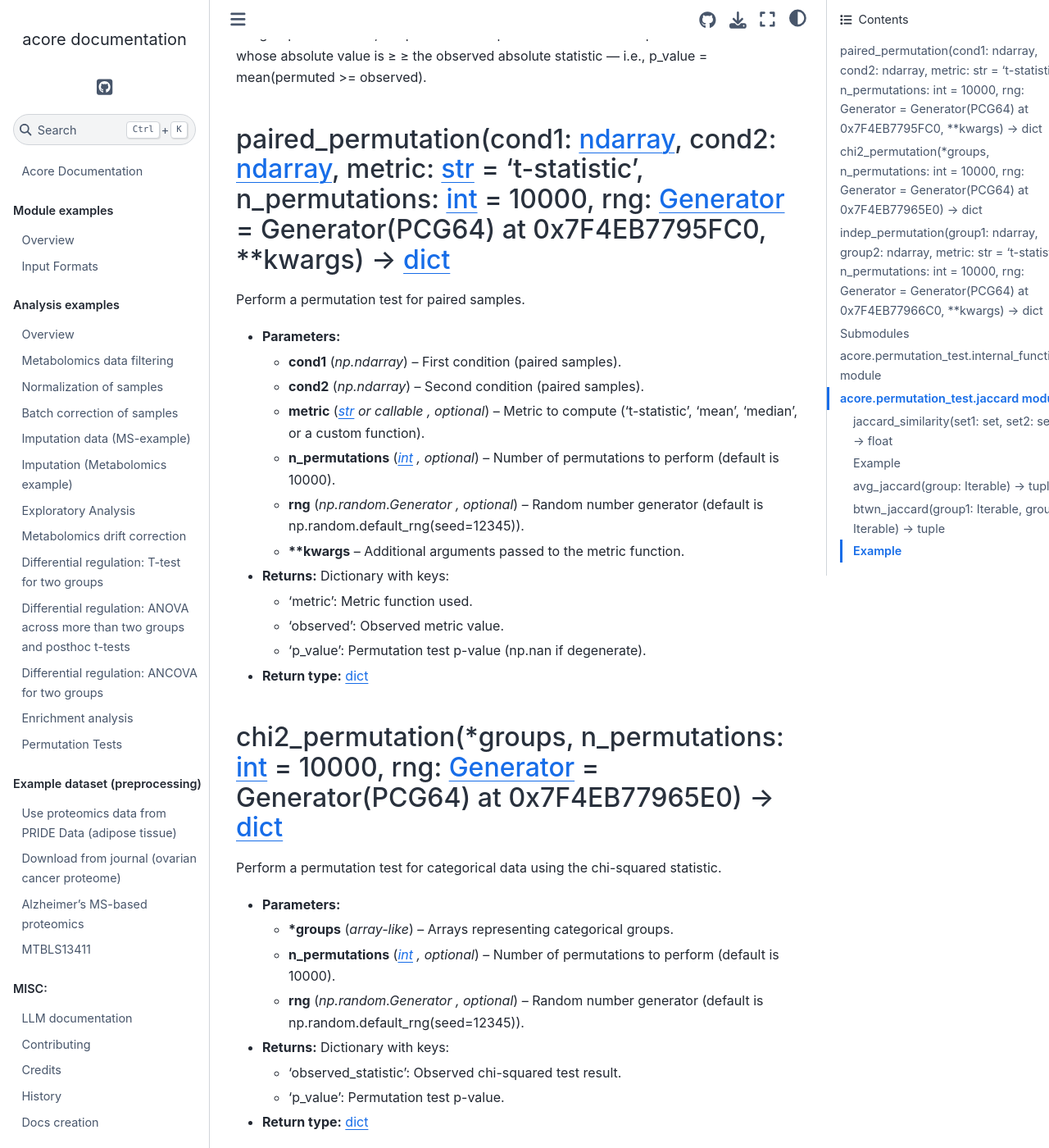
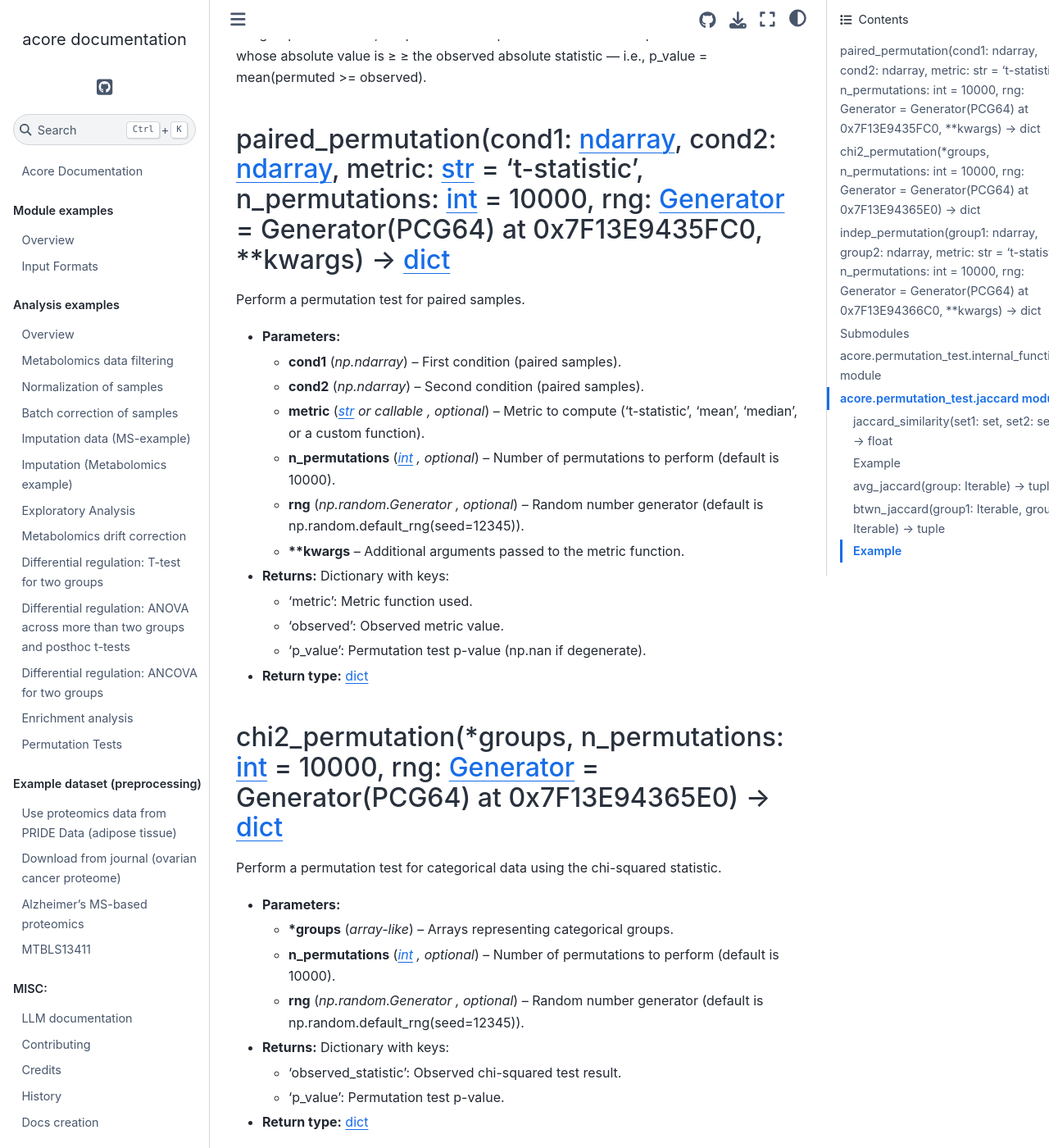
Before and after one commit to Multiomics-Analytics-Group/acore, a Sphinx documentation site: the page built from docs/markdown_ref/acore.permutation_test.md, in a window 1280 px wide and 1400 px high, scrolled down 1022 px. Shown: the whole window at 82% size. Built offline with Sphinx 7.4.7 and the Sphinx Book theme 1.1.4, drawn with Linux system fonts in a browser that asks for light colours; pages that are not in the unit, such as notebooks, are missing from menus; a script that is not in the unit is left out; some of the changed text lies outside the part shown.

Commit message:
docs: update markdown reference

```diff
--- a/docs/markdown_ref/acore.permutation_test.md
+++ b/docs/markdown_ref/acore.permutation_test.md
@@ -40,7 +40,7 @@ groups. In all three, the p-value is computed as the fraction of permuted statis
 absolute value is ≥ ≥ the observed absolute statistic — i.e., p_value = mean(permuted >=
 observed).
 
-### paired_permutation(cond1: [ndarray](https://numpy.org/doc/stable/reference/generated/numpy.ndarray.html#numpy.ndarray), cond2: [ndarray](https://numpy.org/doc/stable/reference/generated/numpy.ndarray.html#numpy.ndarray), metric: [str](https://docs.python.org/3/library/stdtypes.html#str) = 't-statistic', n_permutations: [int](https://docs.python.org/3/library/functions.html#int) = 10000, rng: [Generator](https://numpy.org/doc/stable/reference/random/generator.html#numpy.random.Generator) = Generator(PCG64) at 0x7F4EB7795FC0, \*\*kwargs) → [dict](https://docs.python.org/3/library/stdtypes.html#dict)
+### paired_permutation(cond1: [ndarray](https://numpy.org/doc/stable/reference/generated/numpy.ndarray.html#numpy.ndarray), cond2: [ndarray](https://numpy.org/doc/stable/reference/generated/numpy.ndarray.html#numpy.ndarray), metric: [str](https://docs.python.org/3/library/stdtypes.html#str) = 't-statistic', n_permutations: [int](https://docs.python.org/3/library/functions.html#int) = 10000, rng: [Generator](https://numpy.org/doc/stable/reference/random/generator.html#numpy.random.Generator) = Generator(PCG64) at 0x7F13E9435FC0, \*\*kwargs) → [dict](https://docs.python.org/3/library/stdtypes.html#dict)
 
 Perform a permutation test for paired samples.
 
@@ -59,7 +59,7 @@ Perform a permutation test for paired samples.
 * **Return type:**
   [dict](https://docs.python.org/3/library/stdtypes.html#dict)
 
-### chi2_permutation(\*groups, n_permutations: [int](https://docs.python.org/3/library/functions.html#int) = 10000, rng: [Generator](https://numpy.org/doc/stable/reference/random/generator.html#numpy.random.Generator) = Generator(PCG64) at 0x7F4EB77965E0) → [dict](https://docs.python.org/3/library/stdtypes.html#dict)
+### chi2_permutation(\*groups, n_permutations: [int](https://docs.python.org/3/library/functions.html#int) = 10000, rng: [Generator](https://numpy.org/doc/stable/reference/random/generator.html#numpy.random.Generator) = Generator(PCG64) at 0x7F13E94365E0) → [dict](https://docs.python.org/3/library/stdtypes.html#dict)
 
 Perform a permutation test for categorical data using the chi-squared statistic.
 
@@ -74,7 +74,7 @@ Perform a permutation test for categorical data using the chi-squared statistic.
 * **Return type:**
   [dict](https://docs.python.org/3/library/stdtypes.html#dict)
 
-### indep_permutation(group1: [ndarray](https://numpy.org/doc/stable/reference/generated/numpy.ndarray.html#numpy.ndarray), group2: [ndarray](https://numpy.org/doc/stable/reference/generated/numpy.ndarray.html#numpy.ndarray), metric: [str](https://docs.python.org/3/library/stdtypes.html#str) = 't-statistic', n_permutations: [int](https://docs.python.org/3/library/functions.html#int) = 10000, rng: [Generator](https://numpy.org/doc/stable/reference/random/generator.html#numpy.random.Generator) = Generator(PCG64) at 0x7F4EB77966C0, \*\*kwargs) → [dict](https://docs.python.org/3/library/stdtypes.html#dict)
+### indep_permutation(group1: [ndarray](https://numpy.org/doc/stable/reference/generated/numpy.ndarray.html#numpy.ndarray), group2: [ndarray](https://numpy.org/doc/stable/reference/generated/numpy.ndarray.html#numpy.ndarray), metric: [str](https://docs.python.org/3/library/stdtypes.html#str) = 't-statistic', n_permutations: [int](https://docs.python.org/3/library/functions.html#int) = 10000, rng: [Generator](https://numpy.org/doc/stable/reference/random/generator.html#numpy.random.Generator) = Generator(PCG64) at 0x7F13E94366C0, \*\*kwargs) → [dict](https://docs.python.org/3/library/stdtypes.html#dict)
 
 Perform a permutation test for independent samples.
 
```
